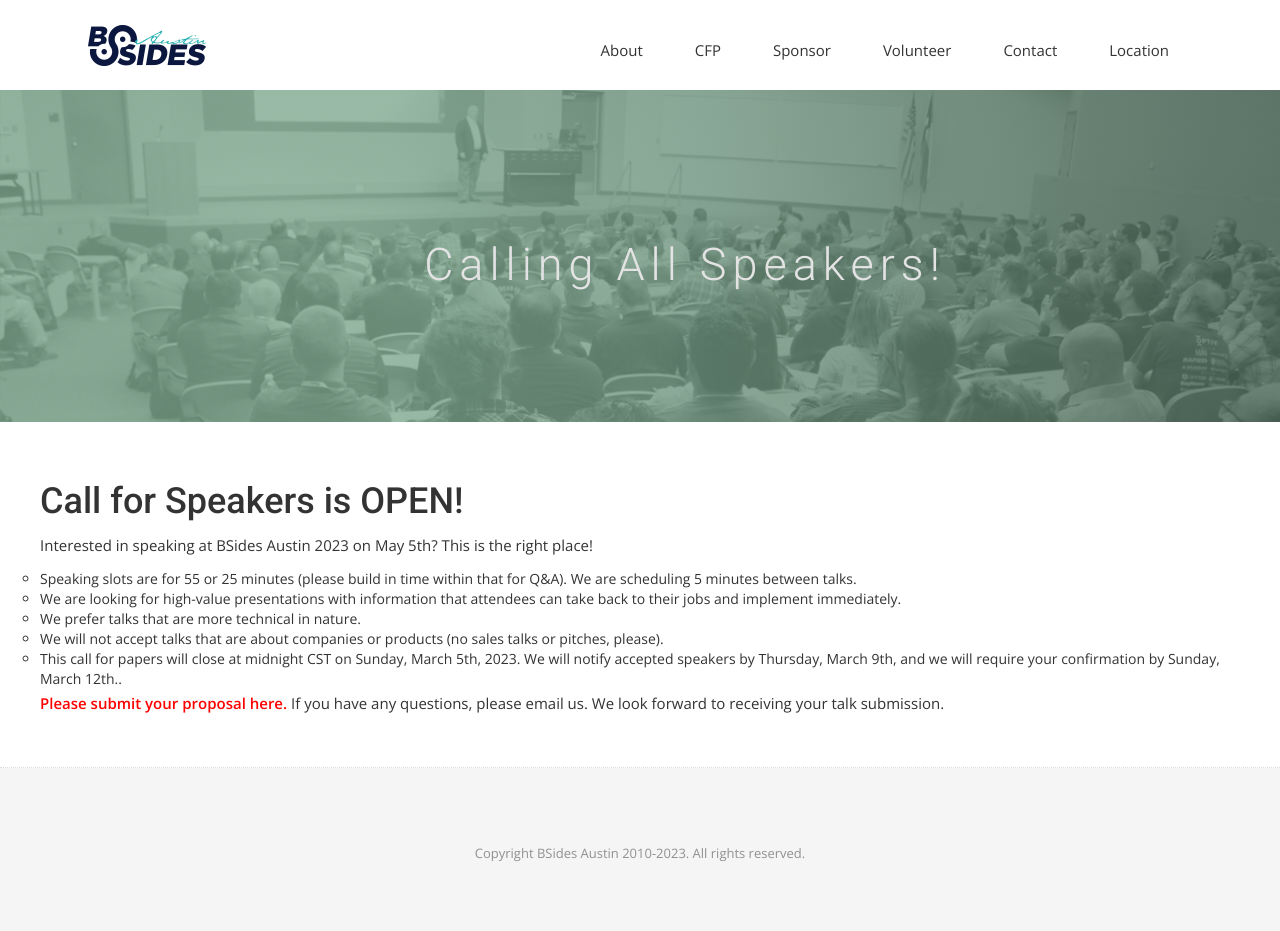
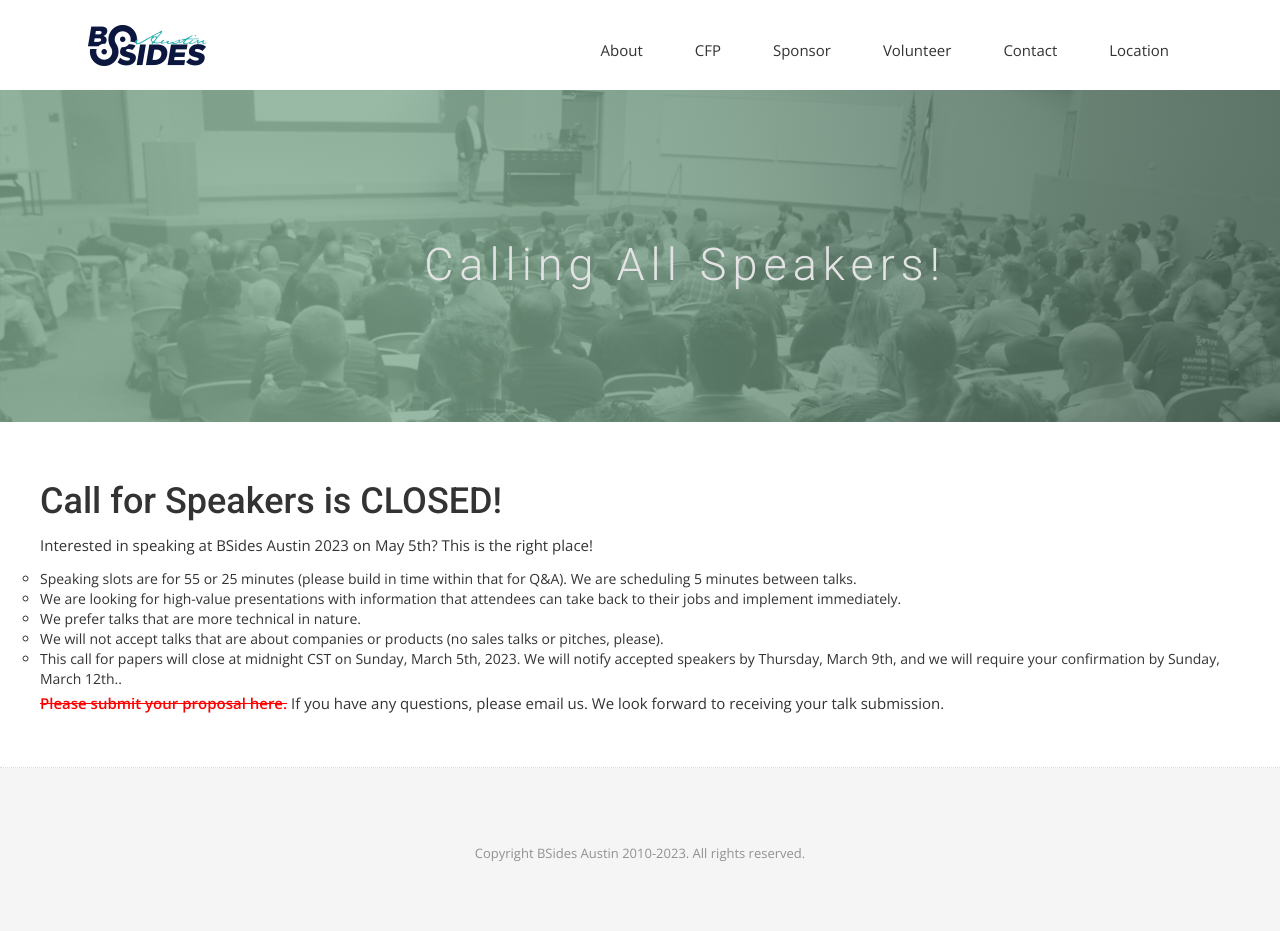
Before and after one commit to bsidesaustin/test, a Jekyll site: the page built from cfp.html, in a window 1280 px wide. Built offline with Jekyll 4.4.1, drawn with Linux system fonts in a browser that asks for light colours; nearby versions of some CDN libraries; some web fonts are replaced.

Commit message:
Update cfp.html

```diff
--- a/cfp.html
+++ b/cfp.html
@@ -24,7 +24,7 @@
 
 
 
-    <h1>Call for Speakers is OPEN!</h1>
+    <h1>Call for Speakers is CLOSED!</h1>
 <p>Interested in speaking at BSides Austin 2023 on May 5th? This is the right place!</p>
 
 <ul>
@@ -36,7 +36,7 @@
 </ul>
 
 
-<p><strong><a href="https://docs.google.com/forms/d/e/1FAIpQLScjscLqNTV4R5gmBkjwjcjf-xalSYmDfgsuiwSQqZNPwJcqJg/viewform?usp=sf_link" target="_blank">Please submit your proposal here.</a></strong> If you have any questions, please email us. We look forward to receiving your talk submission.</p>
+<p><strong><a href="https://docs.google.com/forms/d/e/1FAIpQLScjscLqNTV4R5gmBkjwjcjf-xalSYmDfgsuiwSQqZNPwJcqJg/viewform?usp=sf_link" target="_blank"><s>Please submit your proposal here.</s></a></strong> If you have any questions, please email us. We look forward to receiving your talk submission.</p>
 
 
 
```
